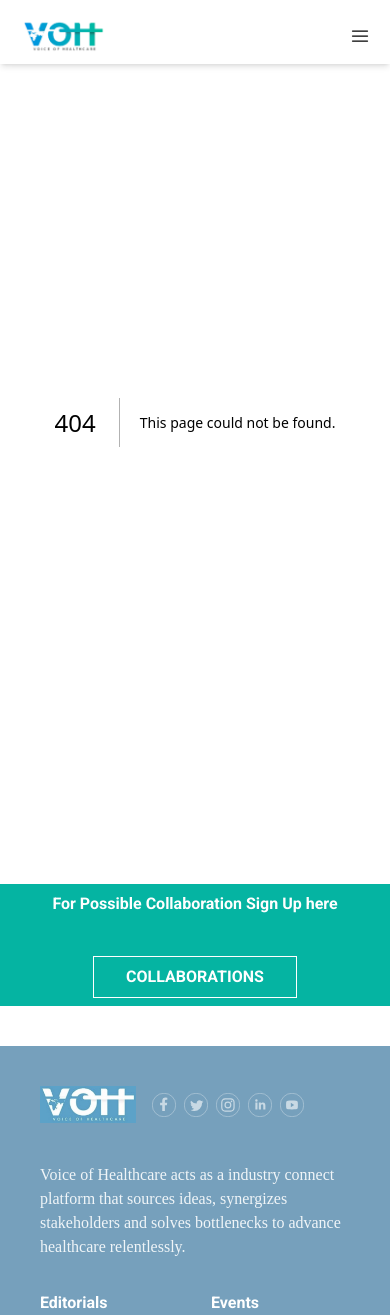
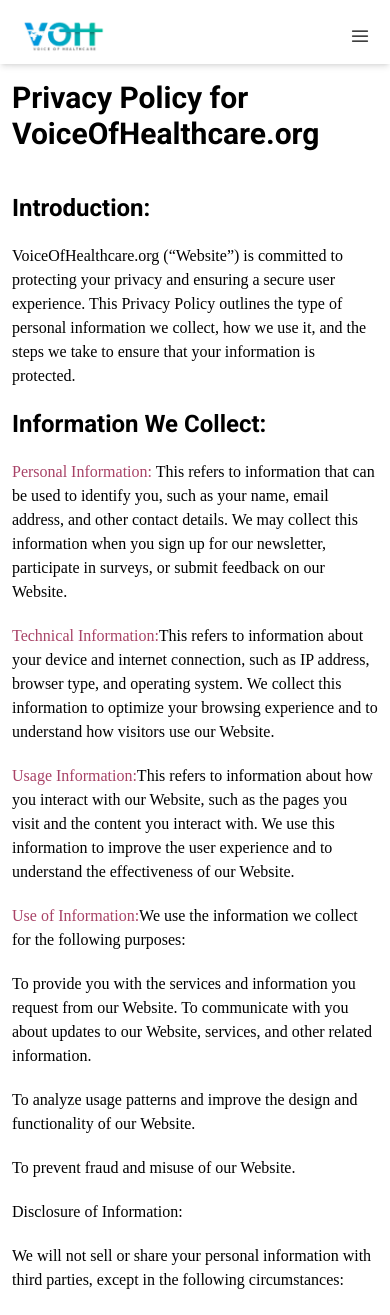
Before and after one commit to premshetty/voh, a Next.js app: page /privacy-policy in a window 390 px wide. Before the commit this address had no page. Shown: the top 1315 px of the page. Built offline with nearby package versions, Linux system fonts and the light colour scheme; a web font is replaced by a local one.

Commit message:
about us , privacy policy page created and it's responsive to mobile screen

```diff
--- /dev/null
+++ b/components/about/About.js
@@ -0,0 +1,44 @@
+import React from 'react'
+
+const About = () => {
+    return (
+        <div className='md:w-1/2 mx-auto mt-20'>
+            <h2 className='text-2xl font-sans font-bold mt-5'>ABOUT</h2>
+            <p className='font-proxima text-base mt-5 '>
+                Voice of Healthcare acts as an industry connect platform that sources ideas, synergizes stakeholders and solves bottlenecks to advance healthcare relentlessly.
+            </p>
+            <h2 className='text-2xl font-sans font-bold mt-5'>VISION</h2>
+            <p className='font-proxima text-base mt-5 '>
+                Add unique value at key points along he healthcare arc.
+            </p>
+            <h2 className='text-2xl font-sans font-bold mt-5'>MISSION</h2>
+            <ol className='list-inside list-decimal'>
+
+                <li className='font-proxima text-base mt-5 '>
+                    Be a source of truth
+                </li>
+                <li className='font-proxima text-base mt-5 '>
+                    Identify genuine problems and urgent needs.
+                </li>
+                <li className='font-proxima text-base mt-5 '>
+                    Connect stakeholders to create synergies and crack challenges.
+                </li>
+                <li className='font-proxima text-base mt-5 '>
+                    Advance the goal of accessibility, affordability, accountability.
+
+                </li>
+                <li className='font-proxima text-base mt-5 '>
+                    Catalyse change by acting as an innovation hub.
+
+                </li>
+                <li className='font-proxima text-base mt-5 '>
+                    Elevate talent & build capacity via knowledge osmosis.
+
+                </li>
+            </ol>
+
+        </div>
+    )
+}
+
+export default About
--- /dev/null
+++ b/components/about/PrivacyPolicy.js
@@ -0,0 +1,61 @@
+import React from 'react'
+
+const PrivacyPolicy = () => {
+    return (
+        <div className='md:w-1/2 mx-auto mt-20'>
+            <h2 className='text-3xl font-sans font-bold '>Privacy Policy for VoiceOfHealthcare.org</h2>
+
+            <h3 className='text-2xl font-sans font-[600] mt-10'>Introduction:</h3>
+            <p className='font-proxima text-base mt-5 '>
+                VoiceOfHealthcare.org (“Website”) is committed to protecting your privacy and ensuring a secure user experience. This Privacy Policy outlines the type of personal information we collect, how we use it, and the steps we take to ensure that your information is protected.
+            </p>
+            <h3 className='text-2xl font-sans font-[600] mt-5'>Information We Collect:</h3>
+            <p className='font-proxima text-base mt-5 '>
+                <span className='text-button_cta'> Personal Information:</span>  This refers to information that can be used to identify you, such as your name, email address, and other contact details. We may collect this information when you sign up for our newsletter, participate in surveys, or submit feedback on our Website.            </p>
+
+            <p className='font-proxima text-base mt-5 '>
+                <span className='text-button_cta'> Technical Information:</span>
+                This refers to information about your device and internet connection, such as IP address, browser type, and operating system. We collect this information to optimize your browsing experience and to understand how visitors use our Website.
+            </p>
+            <p className='font-proxima text-base mt-5 '>
+                <span className='text-button_cta'> Usage Information:</span>
+                This refers to information about how you interact with our Website, such as the pages you visit and the content you interact with. We use this information to improve the user experience and to understand the effectiveness of our Website.
+            </p>
+            <p className='font-proxima text-base mt-5 '>
+                <span className='text-button_cta'>  Use of Information:</span>
+
+                We use the information we collect for the following purposes:
+            </p>
+            <p className='font-proxima text-base mt-5 '>
+                To provide you with the services and information you request from our Website.
+                To communicate with you about updates to our Website, services, and other related information.
+            </p>
+
+            <p className='font-proxima text-base mt-5 '>To analyze usage patterns and improve the design and functionality of our Website. </p>
+            <p className='font-proxima text-base mt-5 '>To prevent fraud and misuse of our Website. </p>
+            <p className='font-proxima text-base mt-5 '>Disclosure of Information: </p>
+            <p className='font-proxima text-base mt-5 '>We will not sell or share your personal information with third parties, except in the following circumstances: </p>
+
+            <p className='font-proxima text-base mt-5 '>With your consent. </p>
+            <p className='font-proxima text-base mt-5 '>As required by law, such as in response to a subpoena or court order. </p>
+            <p className='font-proxima text-base mt-5 '>To protect the security of our Website, our users, or the public. </p>
+            <p className='font-proxima text-base mt-5 '>To service providers who assist us in providing the services offered on our Website. </p>
+            <p className='font-proxima text-base mt-5 '>Data Security: </p>
+            <p className='font-proxima text-base mt-5 '>We take the security of your information seriously and have implemented measures to protect against the unauthorized access, theft, or destruction of your personal information. </p>
+            <h3 className='text-2xl font-sans font-[600] mt-10'>Changes to This Privacy Policy:
+            </h3>
+            <p className='font-proxima text-base mt-5 '>
+                We reserve the right to modify this Privacy Policy at any time, so please review it frequently. Any changes will be reflected on this page and will become effective immediately upon posting.
+            </p>
+            <h3 className='text-2xl font-sans font-[600] mt-10'>Contact Us:
+            </h3>
+            <p className='font-proxima text-base mt-5 '>
+                If you have any questions or concerns about our Privacy Policy or the information we collect, please contact us at [insert contact email address].
+            </p>
+            <p className='font-proxima text-base mt-5 '>
+                Effective Date: 02-02-2023.            </p>
+        </div>
+    )
+}
+
+export default PrivacyPolicy
--- /dev/null
+++ b/pages/about.js
@@ -0,0 +1,12 @@
+import React from 'react'
+import About from '../components/about/About'
+
+const about = () => {
+    return (
+        <div className="mt-20 px-3 md:px-10">
+            <About />
+        </div>
+    )
+}
+
+export default about
--- /dev/null
+++ b/pages/privacy-policy.js
@@ -0,0 +1,12 @@
+import React from 'react'
+import PrivacyPolicy from '../components/about/PrivacyPolicy'
+
+const privacyPolicy = () => {
+    return (
+        <div className="mt-20 px-3 md:px-10">
+            <PrivacyPolicy />
+        </div>
+    )
+}
+
+export default privacyPolicy
```
